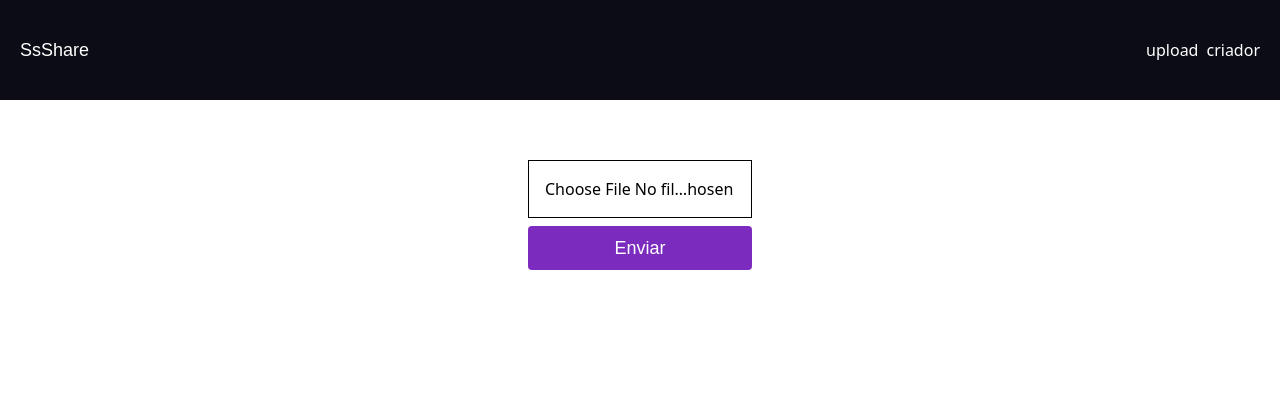
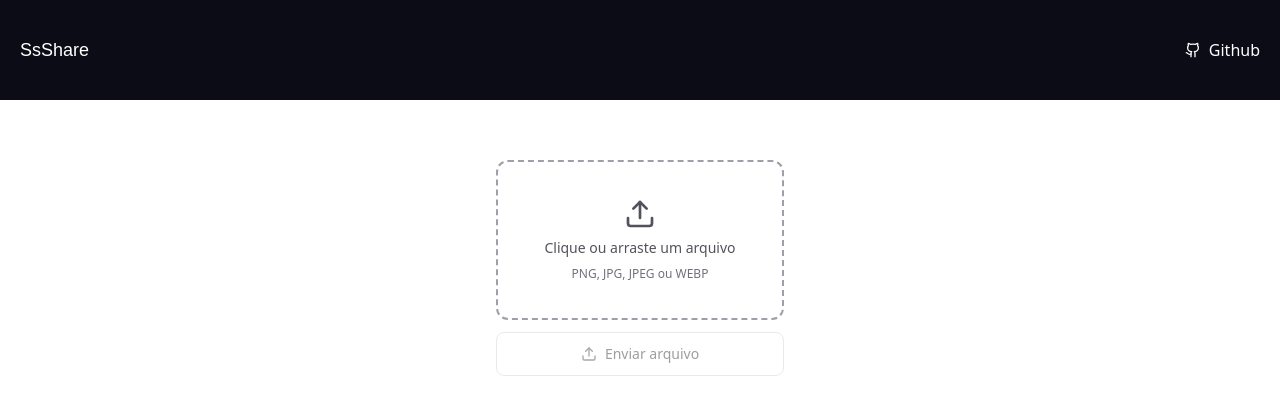
Before and after one commit to EduardoSantos2231/screenshotshare_frontend, a React (Vite) app: page / in a window 1280 px wide. Shown: the top 412 px of the page. Built offline with nearby package versions, Linux system fonts and the light colour scheme; a web font is replaced by a local one.

Commit message:
fix: delegação aos componentes e clean ui

```diff
--- a/src/App.tsx
+++ b/src/App.tsx
@@ -1,13 +1,8 @@
 import "./index.css";
 import Header from "./components/Header";
-import { useState, type ChangeEvent, useEffect, useRef } from "react";
+import { useEffect, useState } from "react";
 import LinkContainer from "./components/LinkContainer";
-
-interface ResponseData {
-  publicId: string;
-  shareUrl: string;
-  expiresIn: string;
-}
+import UploadInput from "./components/Upload";
 
 function App() {
   const getLinksFromLocalStorage = () => {
@@ -15,48 +10,12 @@ function App() {
     return stored ? JSON.parse(stored) : [];
   };
 
-  const inputRef = useRef<HTMLInputElement | null>(null);
-
-  const [file, setFile] = useState<File | null>(null);
   const [redirectLinks, setRedirectLinks] = useState<
     { publicId: string; shareUrl: string }[]
   >(getLinksFromLocalStorage());
 
-  const handleInputChange = (e: ChangeEvent<HTMLInputElement>) => {
-    const fileList = e.target.files;
-    if (fileList === null || fileList.length === 0) return;
-    setFile(fileList[0]);
-  };
-
-  const clearInput = () => {
-    inputRef.current ? (inputRef.current.value = "") : "";
-  };
-
-  const handleUpload = async () => {
-    if (!file) return;
-    const formData = new FormData();
-    formData.append("image", file);
-    try {
-      const response = await fetch("http://localhost:3000/uploads", {
-        method: "POST",
-        body: formData,
-      });
-      if (response.ok) {
-        const data = (await response.json()) as ResponseData;
-        setRedirectLinks((prev) => [
-          ...prev,
-          { publicId: data.publicId, shareUrl: data.shareUrl },
-        ]);
-        clearInput();
-      }
-    } catch (e) {
-      console.log(e);
-    }
-  };
-
   useEffect(() => {
-    const parsedData = JSON.stringify(redirectLinks);
-    localStorage.setItem("links", parsedData);
+    localStorage.setItem("links", JSON.stringify(redirectLinks));
   }, [redirectLinks]);
 
   const deleteLink = (publicId: string) => {
@@ -68,34 +27,23 @@ function App() {
   return (
     <div className="min-h-dvh bg-radial flex flex-col">
       <Header />
-      <main className="mx-10 my-15 justify-center flex">
-        <div className="flex flex-col gap-2 w-56">
-          <input
-            type="file"
-            name="image"
-            ref={inputRef}
-            className="p-4 border"
-            accept=".png, .jpg, .jpeg, .webp"
-            onChange={(e) => handleInputChange(e)}
-            required
-          ></input>
-          <button
-            onClick={handleUpload}
-            className="p-2 cursor-pointer bg-secundario text-white rounded-sm font-botoes text-lg hover:scale-110 duration-300 transition"
-          >
-            Enviar
-          </button>
-        </div>
+
+      <main className="mx-10 my-15 flex justify-center">
+        <UploadInput
+          onUploadSuccess={(data) =>
+            setRedirectLinks((prev) => [...prev, data])
+          }
+        />
       </main>
+
       <section className="flex justify-center my-10 flex-col gap-2 items-center">
-        {redirectLinks.length > 0 &&
-          redirectLinks.map((info, index) => (
-            <LinkContainer
-              link={info.shareUrl}
-              key={index}
-              onDelete={() => deleteLink(info.publicId)}
-            />
-          ))}
+        {redirectLinks.map((info) => (
+          <LinkContainer
+            key={info.publicId}
+            link={info.shareUrl}
+            onDelete={() => deleteLink(info.publicId)}
+          />
+        ))}
       </section>
     </div>
   );
--- a/src/components/Header.tsx
+++ b/src/components/Header.tsx
@@ -1,6 +1,8 @@
 import { useState } from "react";
 import { CircleX } from "lucide-react";
 import { Menu } from "lucide-react";
+import { Github } from "lucide-react";
+import LinktTo from "./LinkTo";
 
 export default function Header() {
   const [itsOpen, setItsOpen] = useState(false);
@@ -14,9 +16,12 @@ export default function Header() {
         SsShare
       </span>
 
-      <ul className="gap-2 hidden md:flex items-center mr-5">
-        <li>upload</li>
-        <li>criador</li>
+      <ul className="gap-2 hidden md:flex items-center mr-5 ">
+        <LinktTo
+          Icon={Github}
+          link="https://github.com/EduardoSantos2231"
+          title="Github"
+        />
       </ul>
 
       <button className="md:hidden mr-5" onClick={changeItsOpen}>
@@ -24,8 +29,11 @@ export default function Header() {
       </button>
       {itsOpen && (
         <ul className="flex gap-3 md:hidden flex-col absolute top-full right-0 bg-primaria  p-10 text-lg shadow-sm items-center">
-          <li>upload</li>
-          <li>criador</li>
+          <LinktTo
+            Icon={Github}
+            link="https://github.com/EduardoSantos2231"
+            title="Github"
+          />
         </ul>
       )}
     </header>
--- a/src/components/LinkContainer.tsx
+++ b/src/components/LinkContainer.tsx
@@ -19,9 +19,11 @@ export default function ({ link, onDelete }: Link) {
     }
   };
   return (
-    <div className="flex gap-3 p-3 bg-slate-100 rounded-sm w-fit flex-row">
+    <div className="flex gap-3 bg-slate-100 rounded-sm w-fit flex-row border border-dashed border-zinc-400 p-4">
       <Copy onClick={copyToClipboard} />
-      <a href={link}>{link}</a>
+      <a href={link} className="underline">
+        {link}
+      </a>
       <Trash onClick={onDelete} />
       {copied && <FeedbackPopup />}
     </div>
--- /dev/null
+++ b/src/components/LinkTo.tsx
@@ -0,0 +1,18 @@
+import type { LucideIcon } from "lucide-react";
+
+interface LinkProps {
+  link: string;
+  title: string;
+  Icon: LucideIcon;
+}
+
+export default function LinktTo({ Icon, link, title }: LinkProps) {
+  return (
+    <li>
+      <a href={link} className="flex gap-2 items-center">
+        <Icon size={"1rem"} />
+        {title}
+      </a>
+    </li>
+  );
+}
--- /dev/null
+++ b/src/components/Upload.tsx
@@ -0,0 +1,125 @@
+import { useRef, useState, type ChangeEvent } from "react";
+import { Upload, Loader2 } from "lucide-react";
+
+interface ResponseData {
+  publicId: string;
+  shareUrl: string;
+  expiresIn: string;
+}
+
+interface UploadInputProps {
+  onUploadSuccess: (data: { publicId: string; shareUrl: string }) => void;
+}
+
+export default function UploadInput({ onUploadSuccess }: UploadInputProps) {
+  const inputRef = useRef<HTMLInputElement | null>(null);
+  const [fileName, setFileName] = useState<string | null>(null);
+  const [loading, setLoading] = useState(false);
+
+  const handleChange = (e: ChangeEvent<HTMLInputElement>) => {
+    const file = e.target.files?.[0];
+    if (!file) return;
+    setFileName(file.name);
+  };
+
+  const handleUpload = async () => {
+    const file = inputRef.current?.files?.[0];
+    if (!file) return;
+
+    setLoading(true);
+
+    const formData = new FormData();
+    formData.append("image", file);
+
+    try {
+      const response = await fetch("http://localhost:3000/uploads", {
+        method: "POST",
+        body: formData,
+      });
+
+      if (!response.ok) return;
+
+      const data = (await response.json()) as ResponseData;
+
+      onUploadSuccess({
+        publicId: data.publicId,
+        shareUrl: data.shareUrl,
+      });
+
+      setFileName(null);
+      if (inputRef.current) inputRef.current.value = "";
+    } finally {
+      setLoading(false);
+    }
+  };
+
+  return (
+    <div className="flex flex-col gap-3 w-72">
+      <label
+        className="
+          flex flex-col items-center justify-center gap-2
+          h-40
+          border-2 border-dashed border-zinc-400
+          rounded-xl
+          cursor-pointer
+          text-zinc-600
+          hover:border-zinc-600
+          hover:bg-zinc-50
+          transition
+          focus-within:ring-2 focus-within:ring-zinc-400
+        "
+      >
+        <Upload className="w-8 h-8" />
+
+        <span className="text-sm font-medium text-center px-2">
+          {fileName ?? "Clique ou arraste um arquivo"}
+        </span>
+
+        <span className="text-xs text-zinc-500">PNG, JPG, JPEG ou WEBP</span>
+
+        <input
+          ref={inputRef}
+          type="file"
+          accept=".png,.jpg,.jpeg,.webp"
+          className="hidden"
+          onChange={handleChange}
+        />
+      </label>
+
+      <button
+        onClick={handleUpload}
+        disabled={!fileName || loading}
+        className="
+    group
+    relative
+    inline-flex items-center justify-center gap-2
+    h-11
+    rounded-lg
+    border border-zinc-300
+    bg-white
+    px-4
+    text-sm font-medium text-zinc-700
+    transition
+    hover:border-zinc-400
+    hover:bg-zinc-50
+    focus:outline-none
+    focus:ring-2 focus:ring-zinc-400 focus:ring-offset-2
+    disabled:opacity-50
+    disabled:cursor-not-allowed
+  "
+      >
+        {loading ? (
+          <>
+            <Loader2 className="h-4 w-4 animate-spin text-zinc-600" />
+            Enviando
+          </>
+        ) : (
+          <>
+            <Upload className="h-4 w-4 text-zinc-600" />
+            Enviar arquivo
+          </>
+        )}
+      </button>
+    </div>
+  );
+}
```
